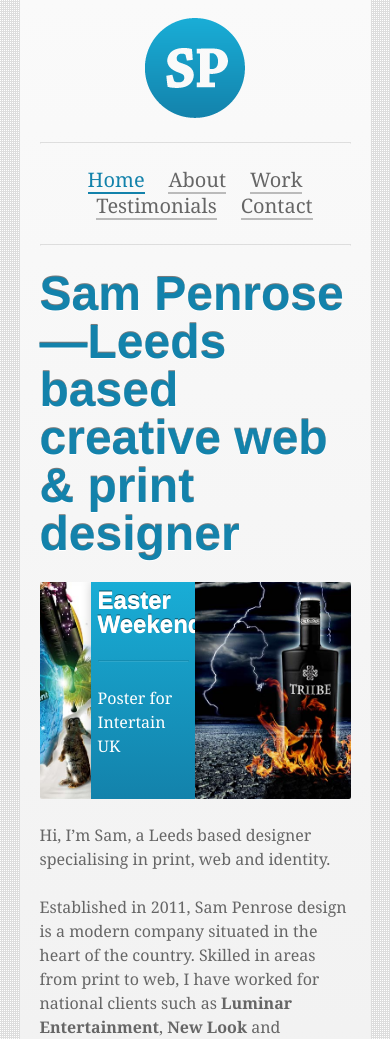
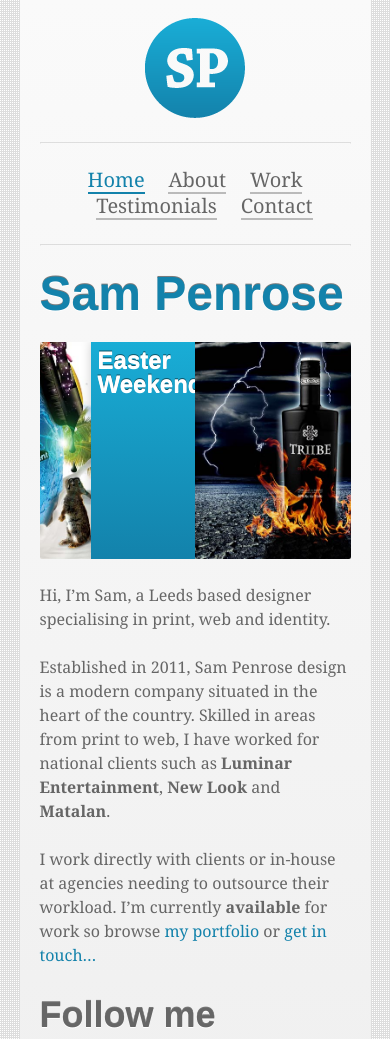
Before and after one commit to csswizardry/sampenrose.co.uk, a PHP site: page / in a window 390 px wide. Shown: the top 1039 px of the page. Run offline with PHP 8.4, Linux system fonts and the light colour scheme; some libraries are stand-ins or nearby versions.

Commit message:
Media query improvements

```diff
--- a/css/style.css
+++ b/css/style.css
@@ -827,6 +827,19 @@ blockquote,
 		margin-bottom:0;
 	}
 }
+@media(max-width: 480px){
+.carousel{
+	-moz-hyphens:auto;
+	-webkit-hyphens:auto;
+	hyphens:auto;
+}
+.carousel p,
+.carousel hr,
+.mob-accessibility{
+	position:absolute;
+	left:-99999px;
+}
+}
 
 
 
--- a/index.html
+++ b/index.html
@@ -33,7 +33,7 @@
 
 		<hr>
 
-		<h1>Sam Penrose&mdash;Leeds based creative web &amp; print designer</h1>
+		<h1>Sam Penrose<span class=mob-accessibility>&mdash;Leeds based creative web &amp; print designer</span></h1>
 
 		<div class=content>
 
```
